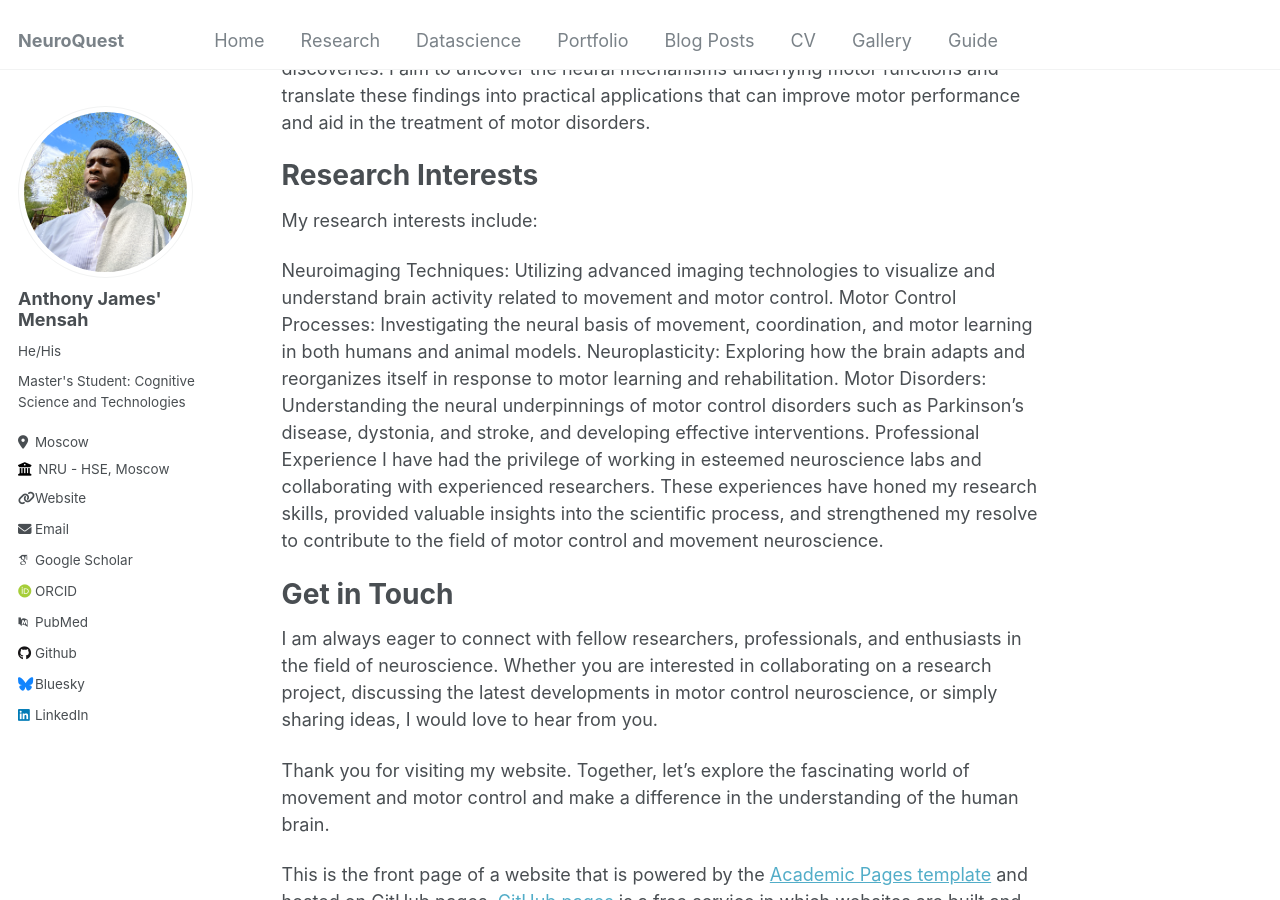
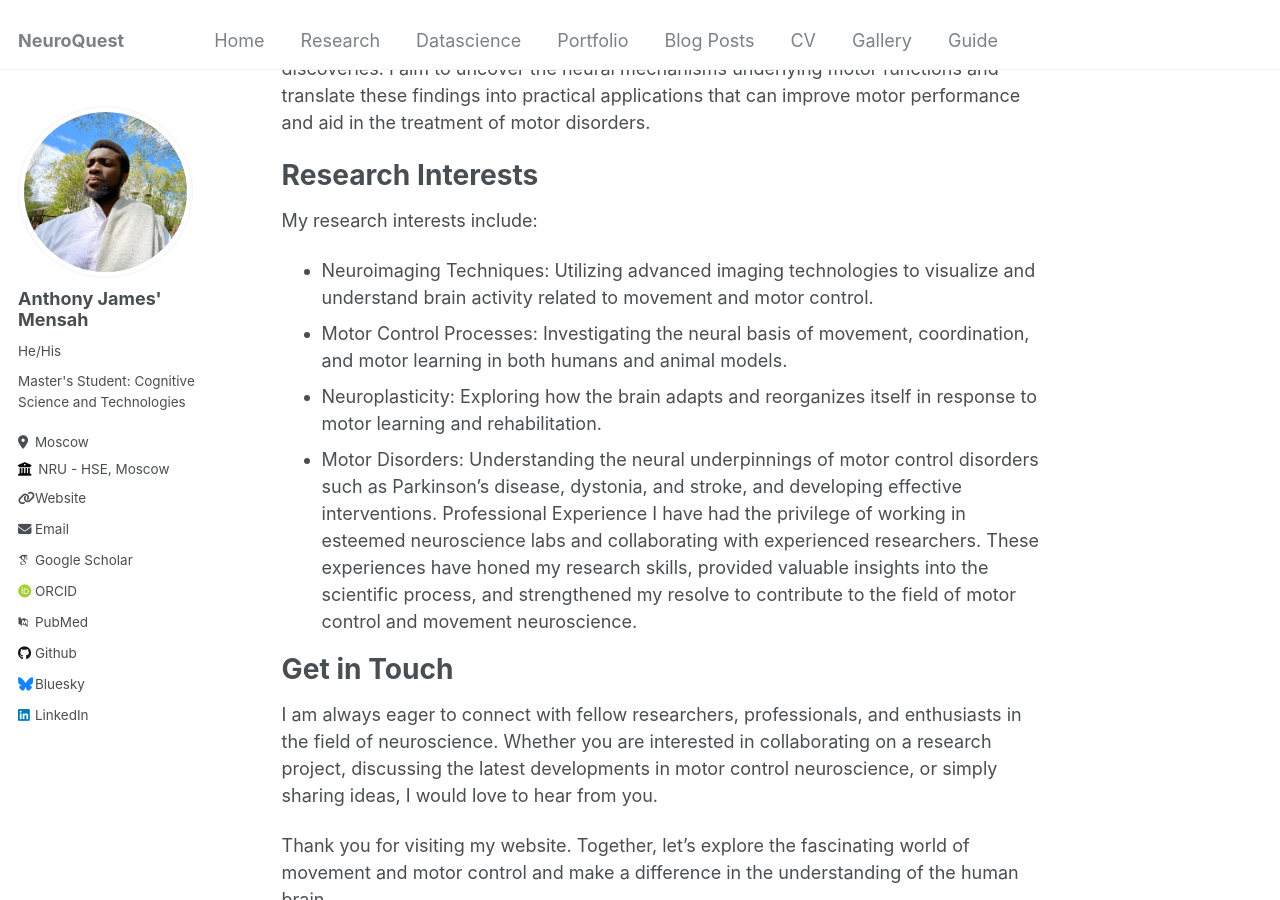
Before and after one commit to CaptainJamesMaximus/captainjamesmaximus.github.io, a Jekyll site: the page built from _pages/about.md, in a window 1280 px wide and 900 px high, scrolled down 587 px. Built offline with Jekyll 4.4.1, drawn with Linux system fonts in a browser that asks for light colours; some web fonts are replaced.

Commit message:
structured point system of research interest

```diff
--- a/_pages/about.md
+++ b/_pages/about.md
@@ -21,10 +21,10 @@ Research Interests
 ======
 My research interests include:
 
-Neuroimaging Techniques: Utilizing advanced imaging technologies to visualize and understand brain activity related to movement and motor control.
-Motor Control Processes: Investigating the neural basis of movement, coordination, and motor learning in both humans and animal models.
-Neuroplasticity: Exploring how the brain adapts and reorganizes itself in response to motor learning and rehabilitation.
-Motor Disorders: Understanding the neural underpinnings of motor control disorders such as Parkinson's disease, dystonia, and stroke, and developing effective interventions.
+- Neuroimaging Techniques: Utilizing advanced imaging technologies to visualize and understand brain activity related to movement and motor control.
+- Motor Control Processes: Investigating the neural basis of movement, coordination, and motor learning in both humans and animal models.
+- Neuroplasticity: Exploring how the brain adapts and reorganizes itself in response to motor learning and rehabilitation.
+- Motor Disorders: Understanding the neural underpinnings of motor control disorders such as Parkinson's disease, dystonia, and stroke, and developing effective interventions.
 Professional Experience
 I have had the privilege of working in esteemed neuroscience labs and collaborating with experienced researchers. These experiences have honed my research skills, provided valuable insights into the scientific process, and strengthened my resolve to contribute to the field of motor control and movement neuroscience.
 
```
